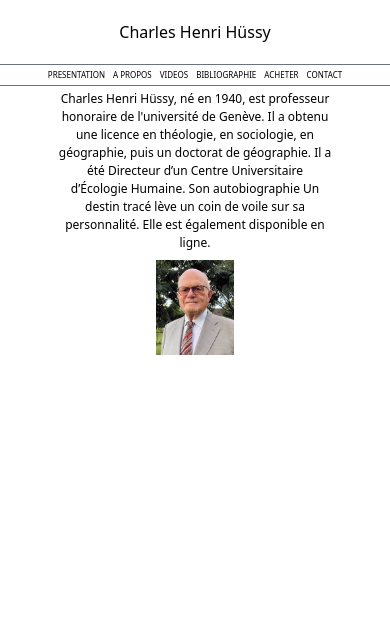
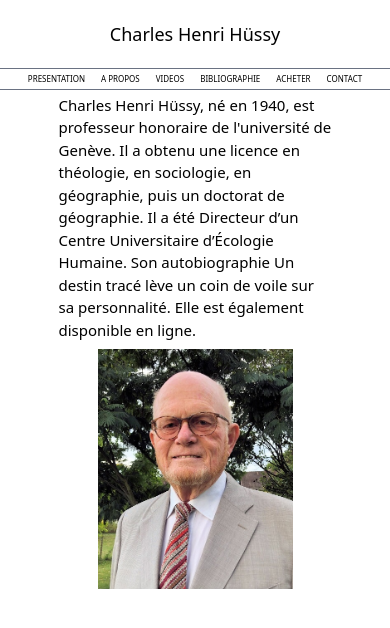
Before and after one commit to MountainEnjoyer/CharlesHussy, a React (Vite) app: page /apropos in a window 390 px wide. Shown: the top 628 px of the page. Built offline with nearby package versions, Linux system fonts and the light colour scheme.

Commit message:
text size

```diff
--- a/src/NavBar.tsx
+++ b/src/NavBar.tsx
@@ -4,10 +4,10 @@ function NavBar () {
     return (
     <>
       <div className=" min-w-[100%] top-0 p-0 m-auto text-black z-1">
-        <div className="w-min-fill text-md sm:text-xl md:text-2xl lg:text-4xl xl:text-5xl 2xl:text-7xl color-black pb-5 pt-5 bg-white z-1">
+        <div className="w-min-fill text-lg sm:text-xl md:text-2xl lg:text-4xl xl:text-5xl 2xl:text-7xl color-black pb-5 pt-5 bg-white z-1">
           Charles Henri Hüssy
         </div>
-        <div className="flex gap-2 sm:gap-4 md:gap-13 lg:gap-20 xl:gap-28 2xl:gap-40 py-1 flex-wrap place-content-center  border-b-[1px] border-t-[1px] h-max-[20%] min-w-[90%]  border-gray-500  text-[8px] sm:text-base md:text-sm lg:text-md xl:text-lg 2xl:text-3xl  bg-white z-1 ">
+        <div className="flex gap-4 sm:gap-4 md:gap-13 lg:gap-20 xl:gap-28 2xl:gap-40 py-1 flex-wrap place-content-center  border-b-[1px] border-t-[1px] h-max-[20%] min-w-[90%]  border-gray-500  text-[8px] sm:text-base md:text-sm lg:text-md xl:text-lg 2xl:text-3xl  bg-white z-1 ">
           <a href='/' className="hover:text-green-600 ">PRESENTATION</a>
           <a href='/apropos' className="hover:text-green-600 ">A PROPOS</a>
           <a href='/Videos' className="hover:text-green-600 ">VIDEOS</a>
--- a/src/components/Presentation.tsx
+++ b/src/components/Presentation.tsx
@@ -7,7 +7,7 @@ function Presentation() {
     <>
       <div className='relative'>
         <img src={hero} className='block mt-[0.1px] w-screen '></img>
-          <p className='text-[12px] sm:text-sm md:text-md lg:text-lg xl:text-2xl 2xl:text-4xl items-center w-[80%] pt-[5vh] mb-[2%] m-auto  '>
+          <p className='text-[14px] text-left sm:text-sm md:text-md lg:text-lg xl:text-2xl 2xl:text-4xl items-center w-[80%] pt-[5vh] mb-[2%] m-auto  '>
             Le monde est en état d’urgence, à la veille d’un possible cataclysme climatique, démographique, énergétique et financier. Biologique
         également: espèce animale vivant parmi les autres, l'homme n'a guère conscience de leur égalité de droit. <br/><br/>Mais bientôt une sagesse mondiale va émerger, dépouillée de toute attache idéologique, de tout intégrisme religieux et fondée sur l'œuvre salvatrice du Christ. Elle pourra s'appuyer sur une connexion planétaire via les réseaux sociaux, qui pour l'heure servent souvent à des usages égoïstes, déviants voire délictueux.
           </p>
--- a/src/components/Propos.tsx
+++ b/src/components/Propos.tsx
@@ -4,9 +4,9 @@ import profile from "../assets/profile.jpg"
 function Propos() {
     return (
         <>
-            <p className='w-[70%] text-[12px] sm:text-sm md:text-md lg:text-lg xl:text-2xl 2xl:text-4xl h-[25%] mx-auto mt-[1%] mb-[2%] text-black wrap'>
+            <p className='w-[70%] text-left text-[15px] sm:text-md md:text-md lg:text-lg xl:text-2xl 2xl:text-4xl h-[25%] mx-auto mt-[1%] mb-[2%] text-black wrap'>
                 Charles Henri Hüssy, né en 1940, est professeur honoraire de l'université de Genève. Il a obtenu une licence en théologie, en sociologie, en géographie, puis un doctorat de géographie. Il a été Directeur d’un Centre Universitaire d’Écologie Humaine. Son autobiographie Un destin tracé lève un coin de voile sur sa personnalité. Elle est également disponible en ligne.            </p>
-            <img src={profile} className=' h-[30%] w-[20%] m-auto mt-[1%] mb-0 pt-0'></img>
+            <img src={profile} className=' h-[50%] w-[50%] lg:h-[30%] lg:w-[20%] md:h-[30%] md:w-[20%] xl:h-[30%] xl:w-[20%] 2xl:h-[30%] 2xl:w-[20%] m-auto mt-[1%] mb-0 pt-0'></img>
        </>
     )
 }
```
